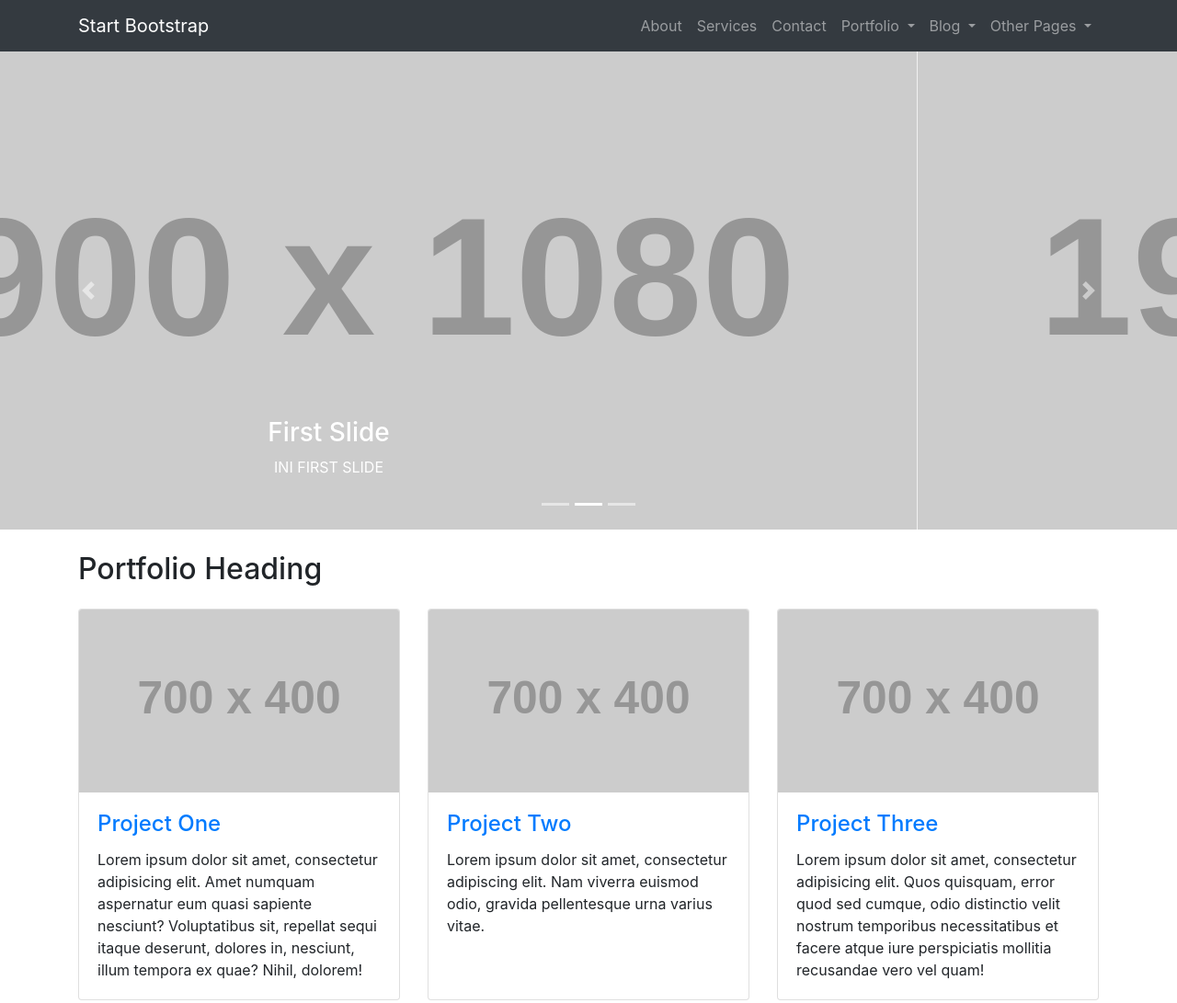
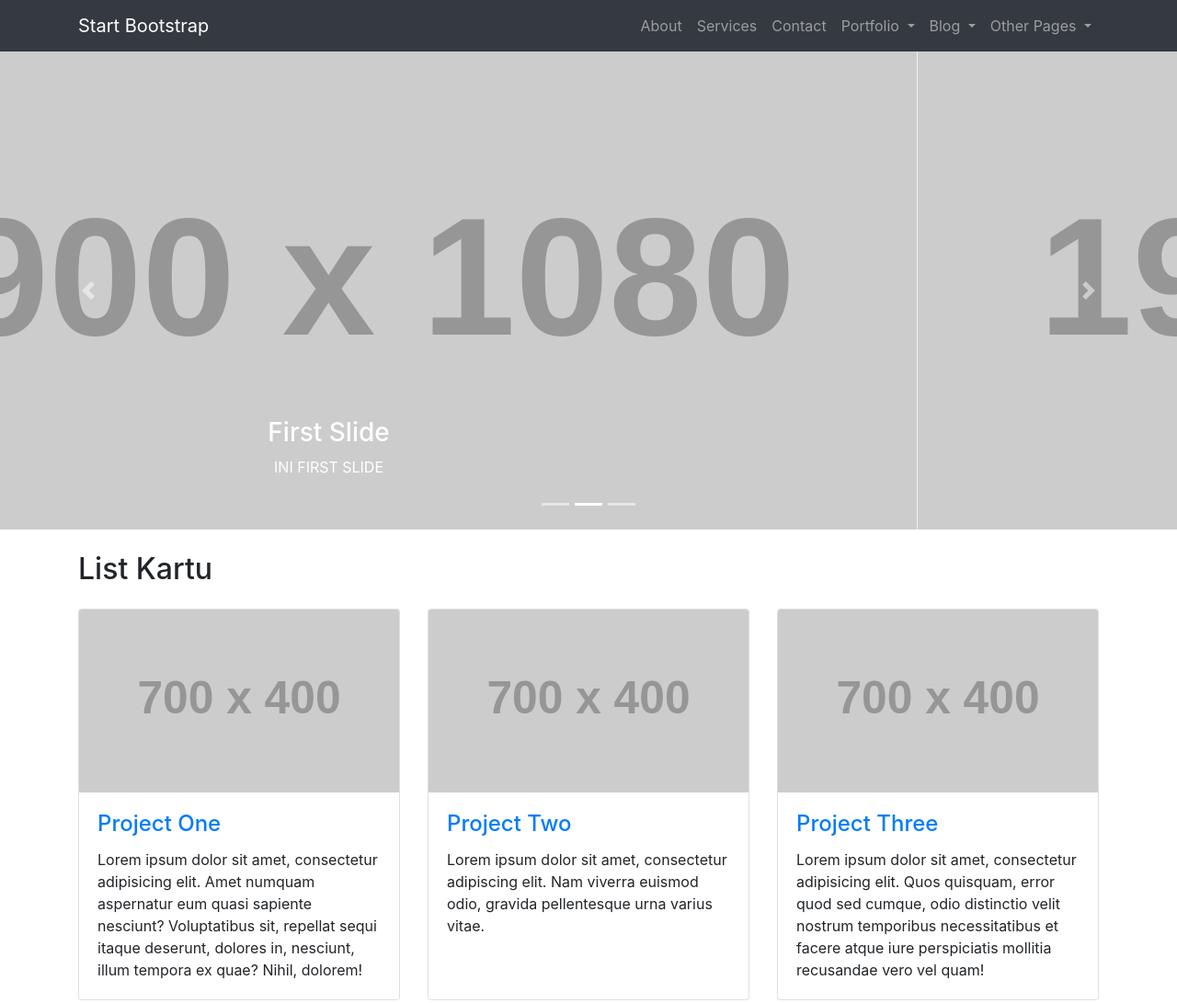
Before and after one commit to Nightowl085/klinikTGC, a website: page index.html in a window 1280 px wide. Shown: the top 1091 px of the page at 92% size. Drawn offline with Linux system fonts and the light colour scheme; placeholder pictures from the web are drawn by us.

Commit message:
m-4 jadi list kartu

```diff
--- a/index.html
+++ b/index.html
@@ -122,7 +122,7 @@
     <div class="container">
 
       <!-- Portfolio Section -->
-      <h2 class="my-4">Portfolio Heading</h2>
+      <h2 class="my-4">List Kartu</h2>
 
       <div class="row">
         <div class="col-lg-4 col-sm-6 portfolio-item">
```
